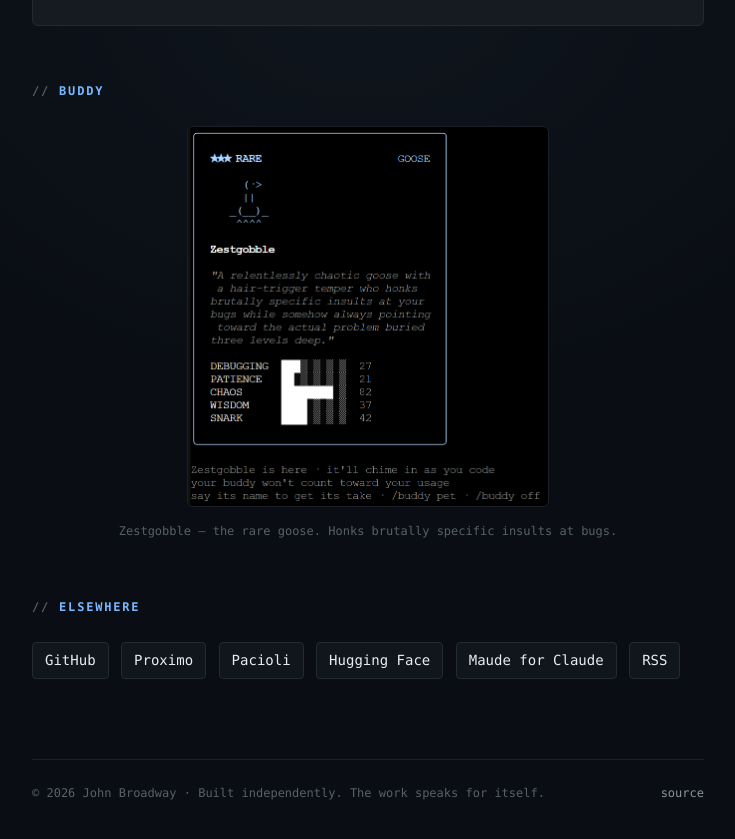
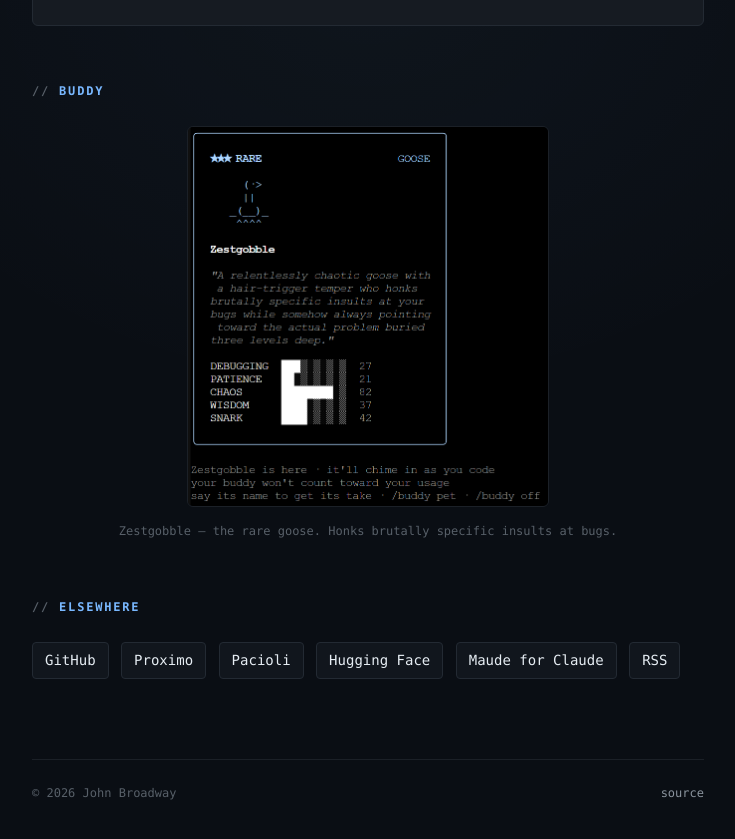
Before and after one commit to john-broadway/john-broadway.github.io, a Jekyll site: the page built from index.html, in a window 1280 px wide and 900 px high, scrolled down 2719 px. Shown: the top 839 px of the window, without its empty margins (272-1007 px from the left). Built offline with Jekyll 4.4.1, drawn with Linux system fonts in a browser that asks for light colours.

Commit message:
home: cut the footer tagline (John)
Co-Authored-By: Claude Opus 5.5 <noreply@anthropic.com>

```diff
--- a/index.html
+++ b/index.html
@@ -75,6 +75,6 @@ image: /assets/sovereign-robot.jpg
   </p>
 
   <footer>
-    <span>© 2026 John Broadway &middot; Built independently. The work speaks for itself.</span>
+    <span>© 2026 John Broadway</span>
     <a href="https://github.com/john-broadway/john-broadway.github.io">source</a>
   </footer>
```
